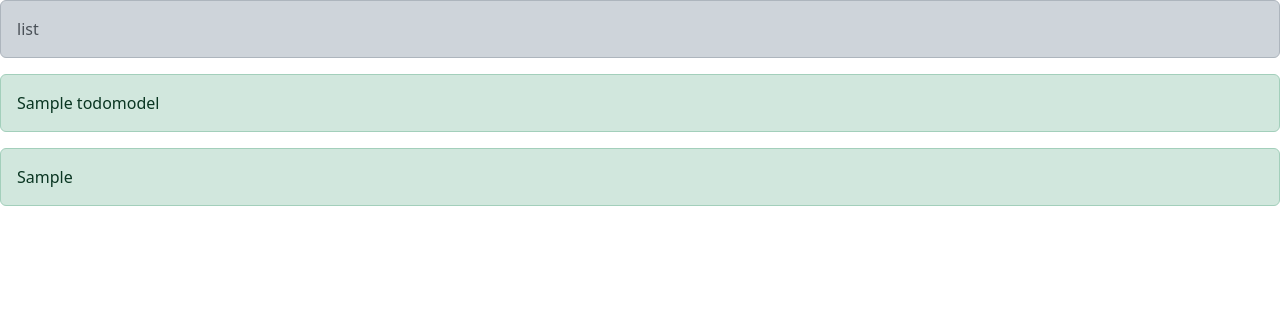
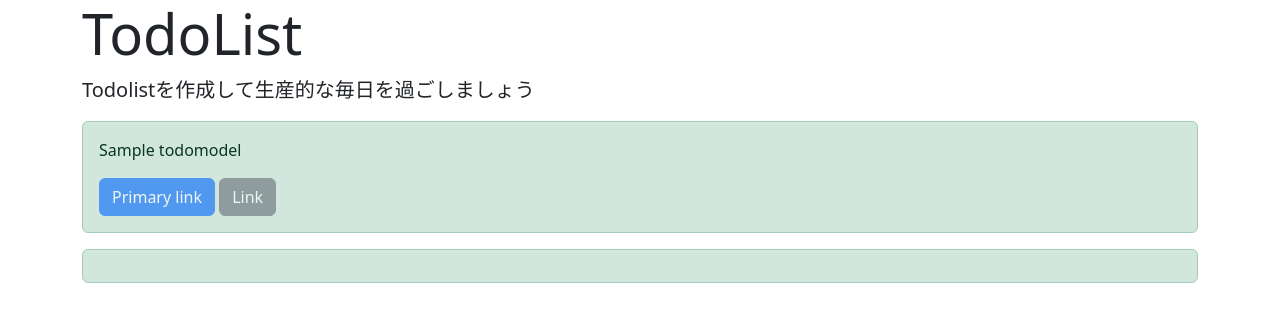
Before and after one commit to Forbusinessuseyukikoishiguro/TODOPROJECT, a Django app: page /list/ in a window 1280 px wide. Shown: the top 322 px of the page. Run offline with Django 5.2, Linux system fonts and the light colour scheme; tables that the repository leaves empty hold one stand-in row (values such as "Sample post").

Commit message:
ボタン作成

```diff
--- a/templates/list.html
+++ b/templates/list.html
@@ -1,19 +1,27 @@
 {% extends 'base.html' %}
 
 {% block header %}
-<div class="alert alert-dark" role="alert">
-  list
+
+<div class="jumbotron jumbotron-fluid">
+    <div class="container">
+      <h1 class="display-4">TodoList</h1>
+      <p class="lead">Todolistを作成して生産的な毎日を過ごしましょう</p>
+    </div>
   </div>
 {% endblock header %}
 
 {% block content %}
+<div class = "container">
 {% for item in object_list %}
     <div class="alert alert-success" role="alert">
-    {{item.title}}
+        <p>{{item.title}}</p>
+        <a class="btn btn-primary disabled" role="button" aria-disabled="true">Primary link</a>
+        <a class="btn btn-secondary disabled" role="button" aria-disabled="true">Link</a>
     </div>
 
     <div class="alert alert-success" role="alert">
-    {{item.memo}}
+
     </div>
     {% endfor %}
+</div>
 {% endblock content %}
```
Lines whose indentation alone changed are shown as unchanged.
